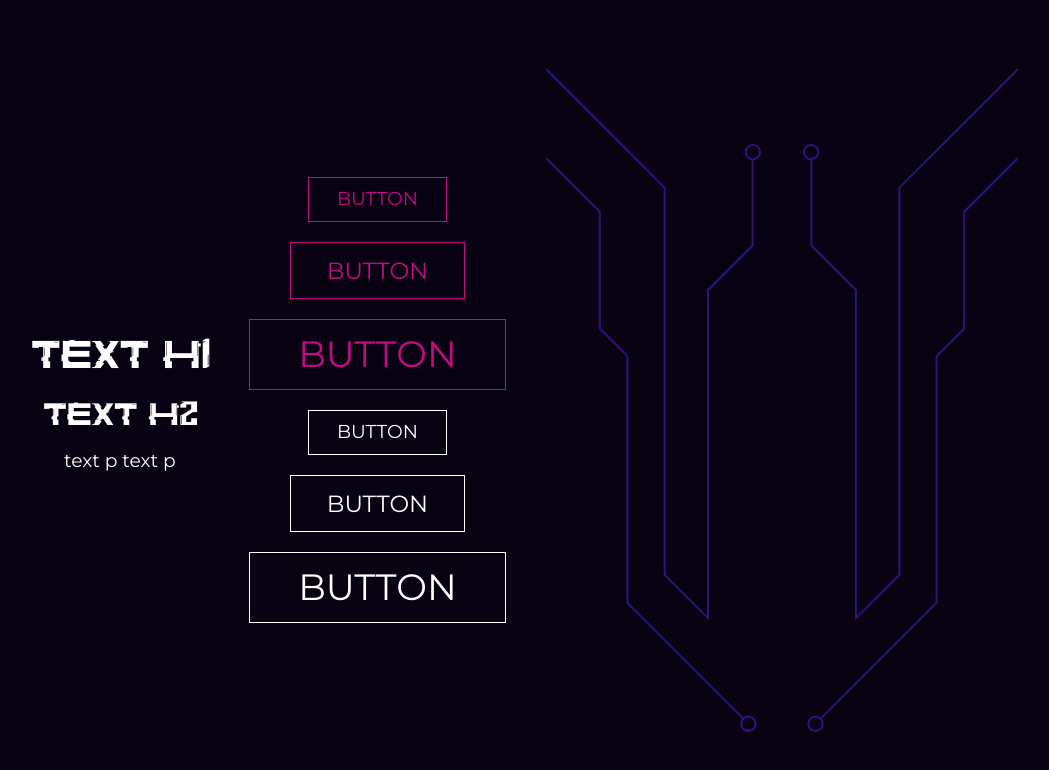
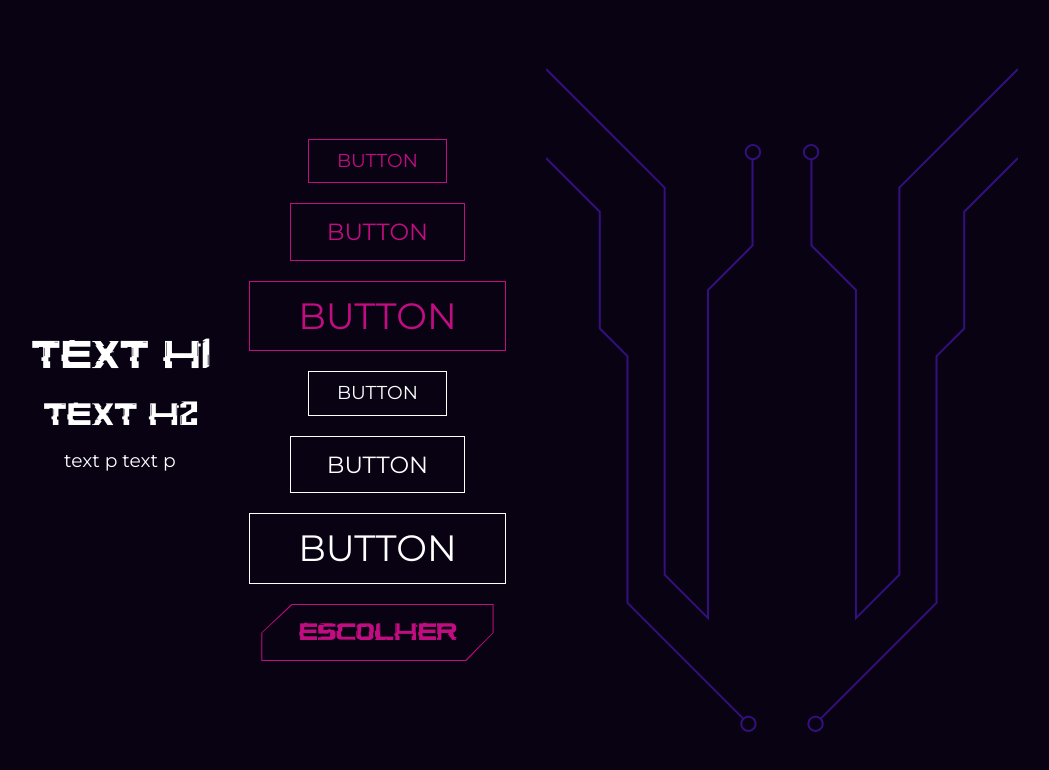
Before and after one commit to MAICON-WILLI/site_absurdnet, a plain HTML site: page index.html in a window 1280 px wide. Shown: the whole page, without its empty margins (116-1165 px from the left). Drawn offline with Linux system fonts and the light colour scheme.

Commit message:
button custom

```diff
--- a/css/boot.css
+++ b/css/boot.css
@@ -78,6 +78,29 @@
   transition: 0.3s;
 }
 
+.bg-btn-primary-custom {
+  clip-path: polygon(13% 0, 100% 0, 100% 50%, 88% 100%, 0 100%, 0 50%);
+  background-color: var(--cl-primary);
+  padding: 1px;
+  box-sizing: border-box;
+  display: flex;
+}
+
+.btn-primary-custom {
+  clip-path: polygon(13% 0, 100% 0, 100% 50%, 88% 100%, 0 100%, 0 50%);
+  background-color: var(--cl-blue-dark);
+  width: 100%;
+  color: var(--cl-primary);
+  font-family: var(--font-title) !important;
+  transition: 0.3s;
+}
+
+.btn-primary-custom:hover {
+  background-color: var(--cl-primary);
+  color: var(--cl-white);
+  transition: 0.3s;
+}
+
 .btn-s {
   font-size: var(--tp-s);
   font-family: var(--font-text);
--- a/index.html
+++ b/index.html
@@ -31,6 +31,10 @@
       <a href="" class="btn-white btn-s">BUTTON</a>
       <a href="" class="btn-white btn-m">BUTTON</a>
       <a href="" class="btn-white btn-l">BUTTON</a>
+
+      <div class="bg-btn-primary-custom">
+        <a href="" class="btn-primary-custom btn-m">ESCOLHER</a>
+      </div>
     </div>
 
     <div class="align-center">
```
